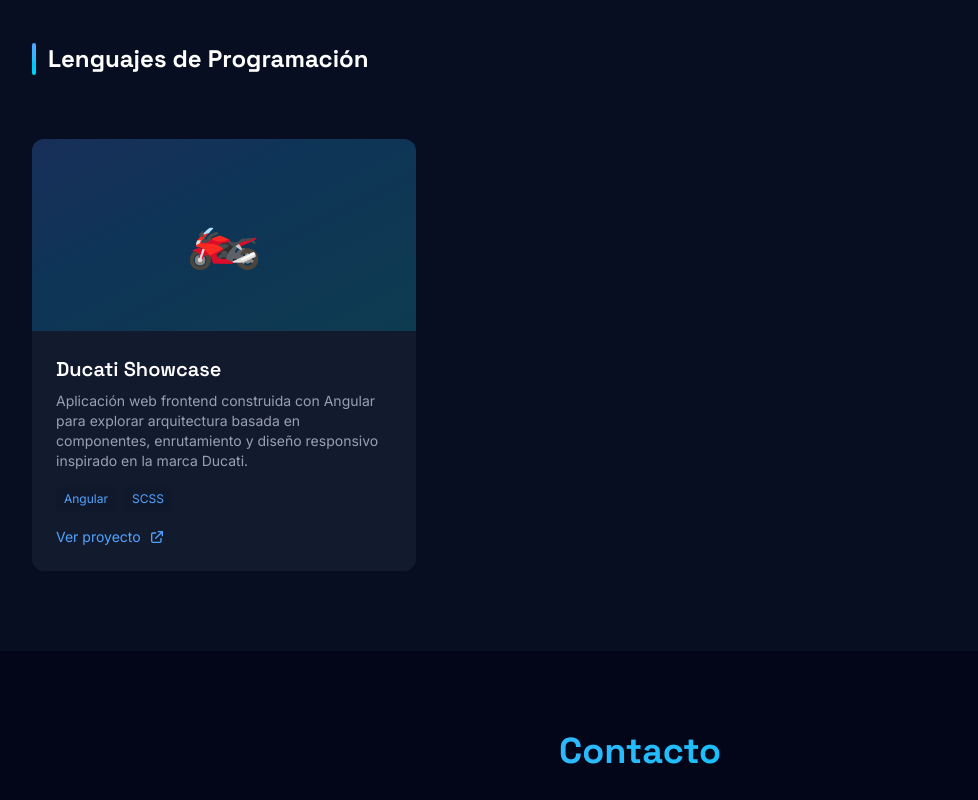
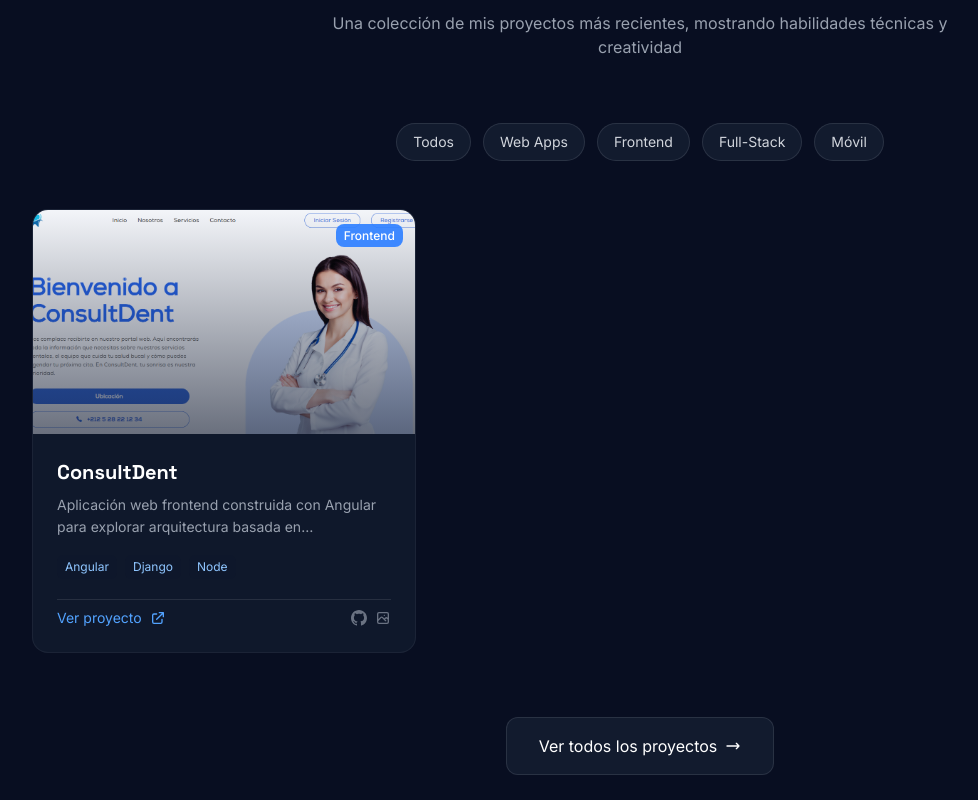
Before and after one commit to Bondleton/Portafolio, a React (Vite) app: page / in a window 1280 px wide. Shown: the part 4820-5620 px from the top of the page, without its empty margins (0-978 px from the left). Built offline with nearby package versions, Linux system fonts and the light colour scheme.

Commit message:
Cambios en la tarjeta de proyectos

```diff
--- a/src/components/Hero.jsx
+++ b/src/components/Hero.jsx
@@ -91,10 +91,13 @@
 
     const projects = [
         {
-            title: 'Ducati Showcase',
-            description: 'Aplicación web frontend construida con Angular para explorar arquitectura basada en componentes, enrutamiento y diseño responsivo inspirado en la marca Ducati.',
-            tech: ['Angular', 'SCSS'],
-            image: '🏍️'
+            title: "ConsultDent",
+            description: "Aplicación web frontend construida con Angular para explorar arquitectura basada en componentes.",
+            tech: ["Angular", "Django", "Node"],
+            image: "src/assets/images/ConsultDent.png",
+            category: "Frontend",
+            github: "https://github.com/AlanDaniel055/ClinicaDental.git",
+            demo: "https://consult-dent-web.netlify.app"
         },
     ];
 
@@ -678,41 +681,151 @@
             </section>
 
             {/* Projects Section */}
-            <section id="proyectos" className="py-20 px-4 sm:px-6 lg:px-8 bg-slate-900/50">
+            <section id="proyectos" className="py-12 sm:py-16 md:py-20 px-4 sm:px-6 lg:px-8 bg-slate-900/50">
                 <div className="max-w-7xl mx-auto">
-                    <h2 className="text-4xl font-bold text-center mb-12 bg-linear-to-r from-blue-400 to-cyan-400 bg-clip-text text-transparent">
-                        Proyectos Destacados
-                    </h2>
 
-                    <div className="mb-12 sm:mb-16">
-                        <div className="flex items-center gap-2 sm:gap-3 mb-6 sm:mb-8">
-                            <div className="w-1 h-6 sm:h-8 bg-linear-to-b from-blue-400 to-cyan-400 rounded-full"></div>
-                            <h3 className="text-xl sm:text-2xl font-bold text-white">Lenguajes de Programación</h3>
-                        </div>
+                    {/* Título y descripción */}
+                    <div className="text-center mb-10 sm:mb-12 md:mb-16">
+                        <h2 className="text-3xl sm:text-4xl font-bold mb-3 sm:mb-4 bg-linear-to-r from-blue-400 to-cyan-400 bg-clip-text text-transparent">
+                            Proyectos Destacados
+                        </h2>
+                        <p className="text-gray-400 text-sm sm:text-base max-w-2xl mx-auto">
+                            Una colección de mis proyectos más recientes, mostrando habilidades técnicas y creatividad
+                        </p>
                     </div>
 
-                    <div className="grid md:grid-cols-2 lg:grid-cols-3 gap-8">
+                    {/* Filtros por categoría - Opcional */}
+                    <div className="flex flex-wrap justify-center gap-2 sm:gap-3 mb-8 sm:mb-12">
+                        {['Todos', 'Web Apps', 'Frontend', 'Full-Stack', 'Móvil'].map((cat, idx) => (
+                            <button
+                                key={idx}
+                                className="px-3 sm:px-4 py-1.5 sm:py-2 rounded-full text-xs sm:text-sm transition-all duration-300 hover:scale-105
+                    bg-slate-800/50 text-gray-300 hover:bg-blue-500/20 hover:text-blue-400 border border-white/10"
+                            >
+                                {cat}
+                            </button>
+                        ))}
+                    </div>
+
+                    {/* Grid de proyectos */}
+                    <div className="grid sm:grid-cols-2 lg:grid-cols-3 gap-5 sm:gap-6 md:gap-8">
                         {projects.map((project, idx) => (
-                            <div key={idx} className="bg-slate-800/50 rounded-xl overflow-hidden hover:bg-slate-800/70 transition-all">
-                                <div className="h-48 bg-linear-to-br from-blue-500/20 to-cyan-500/20 flex items-center justify-center text-6xl">
-                                    {project.image}
+                            <div
+                                key={idx}
+                                className="group relative bg-slate-800/40 rounded-2xl overflow-hidden
+                             hover:bg-slate-800/60 transition-all duration-500
+                             hover:transform hover:-translate-y-2 hover:shadow-2xl hover:shadow-blue-500/20
+                             border border-white/5 hover:border-blue-500/30"
+                            >
+
+                                {/* Imagen del proyecto */}
+                                <div className="relative h-48 sm:h-52 md:h-56 overflow-hidden">
+                                    <img
+                                        src={project.image}
+                                        alt={project.title}
+                                        className="w-full h-full object-cover transition-transform duration-700 group-hover:scale-110"
+                                        onError={(e) => {
+                                            e.target.onerror = null;
+                                            e.target.src = `https://via.placeholder.com/400x300/1e293b/3b82f6?text=${project.title.substring(0, 1)}`;
+                                        }}
+                                    />
+
+                                    {/* Overlay con gradiente */}
+                                    <div className="absolute inset-0 bg-linear-to-t from-slate-900 via-slate-900/50 to-transparent opacity-60 group-hover:opacity-80 transition-opacity duration-500"></div>
+
+                                    {/* Badge de categoría */}
+                                    <div className="absolute top-3 right-3">
+                                        <span className="px-2 py-1 bg-blue-500/90 backdrop-blur-sm rounded-lg text-white text-[10px] sm:text-xs font-medium">
+                                            {project.category || 'Web App'}
+                                        </span>
+                                    </div>
+
+                                    {/* Icono de vista rápida */}
+                                    <div className="absolute inset-0 flex items-center justify-center opacity-0 group-hover:opacity-100 transition-all duration-500">
+                                        <button className="bg-white/20 backdrop-blur-md rounded-full p-2 sm:p-3 transform scale-0 group-hover:scale-100 transition-transform duration-300">
+                                            <svg className="w-5 h-5 sm:w-6 sm:h-6 text-white" fill="none" stroke="currentColor" viewBox="0 0 24 24">
+                                                <path strokeLinecap="round" strokeLinejoin="round" strokeWidth={2} d="M15 12a3 3 0 11-6 0 3 3 0 016 0z" />
+                                                <path strokeLinecap="round" strokeLinejoin="round" strokeWidth={2} d="M2.458 12C3.732 7.943 7.523 5 12 5c4.478 0 8.268 2.943 9.542 7-1.274 4.057-5.064 7-9.542 7-4.477 0-8.268-2.943-9.542-7z" />
+                                            </svg>
+                                        </button>
+                                    </div>
                                 </div>
-                                <div className="p-6">
-                                    <h3 className="text-xl font-semibold text-white mb-2">{project.title}</h3>
-                                    <p className="text-gray-400 text-sm mb-4">{project.description}</p>
-                                    <div className="flex flex-wrap gap-2 mb-4">
-                                        {project.tech.map((tech, techIdx) => (
-                                            <span key={techIdx} className="text-xs bg-slate-900/50 px-2 py-1 rounded text-blue-400">
+
+                                {/* Contenido de la card */}
+                                <div className="p-4 sm:p-5 md:p-6">
+                                    {/* Título y descripción */}
+                                    <h3 className="text-base sm:text-lg md:text-xl font-bold text-white mb-2 group-hover:text-blue-400 transition-colors line-clamp-1">
+                                        {project.title}
+                                    </h3>
+                                    <p className="text-gray-400 text-xs sm:text-sm mb-3 sm:mb-4 leading-relaxed line-clamp-2">
+                                        {project.description}
+                                    </p>
+
+                                    {/* Tecnologías */}
+                                    <div className="flex flex-wrap gap-1.5 sm:gap-2 mb-4 sm:mb-5">
+                                        {project.tech.slice(0, 4).map((tech, techIdx) => (
+                                            <span
+                                                key={techIdx}
+                                                className="text-[10px] sm:text-xs bg-slate-900/70 px-2 py-1 rounded-md text-blue-300
+                                             hover:bg-blue-500/20 transition-all duration-300"
+                                            >
                                                 {tech}
                                             </span>
                                         ))}
+                                        {project.tech.length > 4 && (
+                                            <span className="text-[10px] sm:text-xs text-gray-500">+{project.tech.length - 4}</span>
+                                        )}
                                     </div>
-                                    <button className="text-blue-400 hover:text-blue-300 transition-colors flex items-center gap-2 text-sm">
-                                        Ver proyecto <span><ExternalLinkIcon /></span>
-                                    </button>
+
+                                    {/* Enlaces de acción */}
+                                    <div className="flex items-center justify-between pt-2 border-t border-white/10">
+                                        {/* Botón Demo - Si existe enlace de demo */}
+                                        {project.demo && (
+                                            <a
+                                                href={project.demo}
+                                                target="_blank"
+                                                rel="noopener noreferrer"
+                                                className="text-blue-400 hover:text-blue-300 transition-colors flex items-center gap-1.5 sm:gap-2 text-xs sm:text-sm group/btn"
+                                            >
+                                                <span>Ver proyecto</span>
+                                                <span className="transform group-hover/btn:translate-x-1 transition-transform">
+                                                    <ExternalLinkIcon />
+                                                </span>
+                                            </a>
+                                        )}
+
+                                        {/* Iconos de redes/github */}
+                                        <div className="flex gap-2">
+                                            <button className="text-gray-500 hover:text-blue-400 transition-colors">
+                                                <svg className="w-4 h-4" fill="currentColor" viewBox="0 0 24 24">
+                                                    <path d="M12 0c-6.626 0-12 5.373-12 12 0 5.302 3.438 9.8 8.207 11.387.599.111.793-.261.793-.577v-2.234c-3.338.726-4.033-1.416-4.033-1.416-.546-1.387-1.333-1.756-1.333-1.756-1.089-.745.083-.729.083-.729 1.205.084 1.839 1.237 1.839 1.237 1.07 1.834 2.807 1.304 3.492.997.108-.775.418-1.305.762-1.604-2.665-.3-5.466-1.332-5.466-5.93 0-1.31.465-2.38 1.235-3.22-.135-.303-.54-1.523.105-3.176 0 0 1.005-.322 3.3 1.23.96-.267 1.98-.399 3-.405 1.02.006 2.04.138 3 .405 2.28-1.552 3.285-1.23 3.285-1.23.645 1.653.24 2.873.12 3.176.765.84 1.23 1.91 1.23 3.22 0 4.61-2.805 5.625-5.475 5.92.42.36.81 1.096.81 2.22v3.293c0 .319.192.694.801.576 4.765-1.589 8.199-6.086 8.199-11.386 0-6.627-5.373-12-12-12z" />
+                                                </svg>
+                                            </button>
+                                            <button className="text-gray-500 hover:text-blue-400 transition-colors">
+                                                <svg className="w-4 h-4" fill="none" stroke="currentColor" viewBox="0 0 24 24">
+                                                    <path strokeLinecap="round" strokeLinejoin="round" strokeWidth={2} d="M4 16l4.586-4.586a2 2 0 012.828 0L16 16m-2-2l1.586-1.586a2 2 0 012.828 0L20 14m-6-6h.01M6 20h12a2 2 0 002-2V6a2 2 0 00-2-2H6a2 2 0 00-2 2v12a2 2 0 002 2z" />
+                                                </svg>
+                                            </button>
+                                        </div>
+                                    </div>
+                                </div>
+
+                                {/* Efecto de brillo al hover */}
+                                <div className="absolute inset-0 opacity-0 group-hover:opacity-100 transition-opacity duration-700 pointer-events-none">
+                                    <div className="absolute inset-0 bg-linear-to-r from-blue-500/0 via-blue-500/10 to-blue-500/0 transform -skew-x-12"></div>
                                 </div>
                             </div>
                         ))}
+                    </div>
+
+                    {/* Botón para ver más proyectos */}
+                    <div className="text-center mt-12 sm:mt-16">
+                        <button className="group relative inline-flex items-center gap-2 px-6 sm:px-8 py-3 sm:py-4 bg-slate-800/50 rounded-xl text-white text-sm sm:text-base hover:bg-slate-800/70 transition-all hover:scale-105 border border-white/10">
+                            <span>Ver todos los proyectos</span>
+                            <svg className="w-4 h-4 group-hover:translate-x-1 transition-transform" fill="none" stroke="currentColor" viewBox="0 0 24 24">
+                                <path strokeLinecap="round" strokeLinejoin="round" strokeWidth={2} d="M17 8l4 4m0 0l-4 4m4-4H3" />
+                            </svg>
+                        </button>
                     </div>
                 </div>
             </section>
```
Also changed, not shown: src/assets/images/ConsultDent.png (added).
